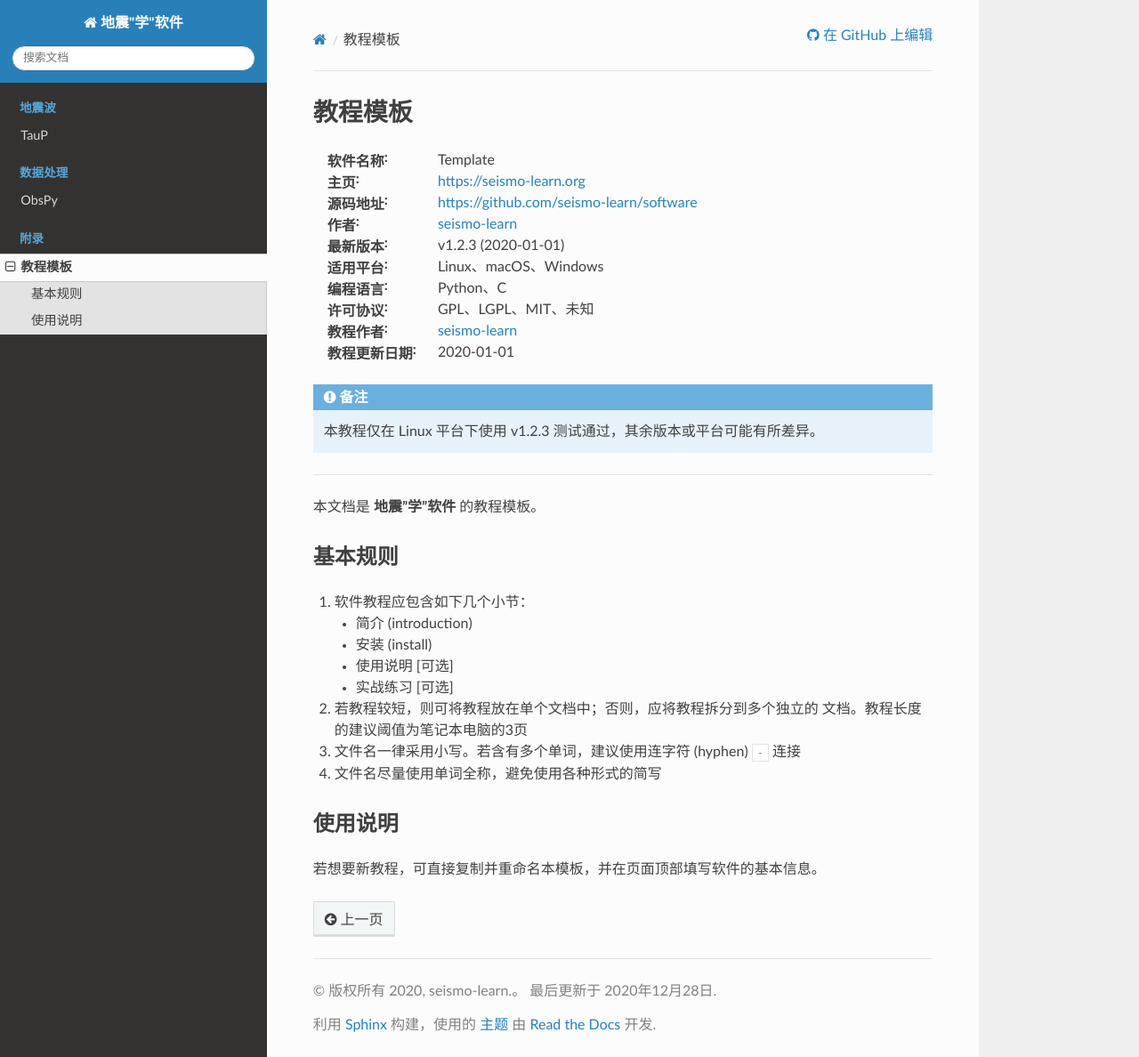
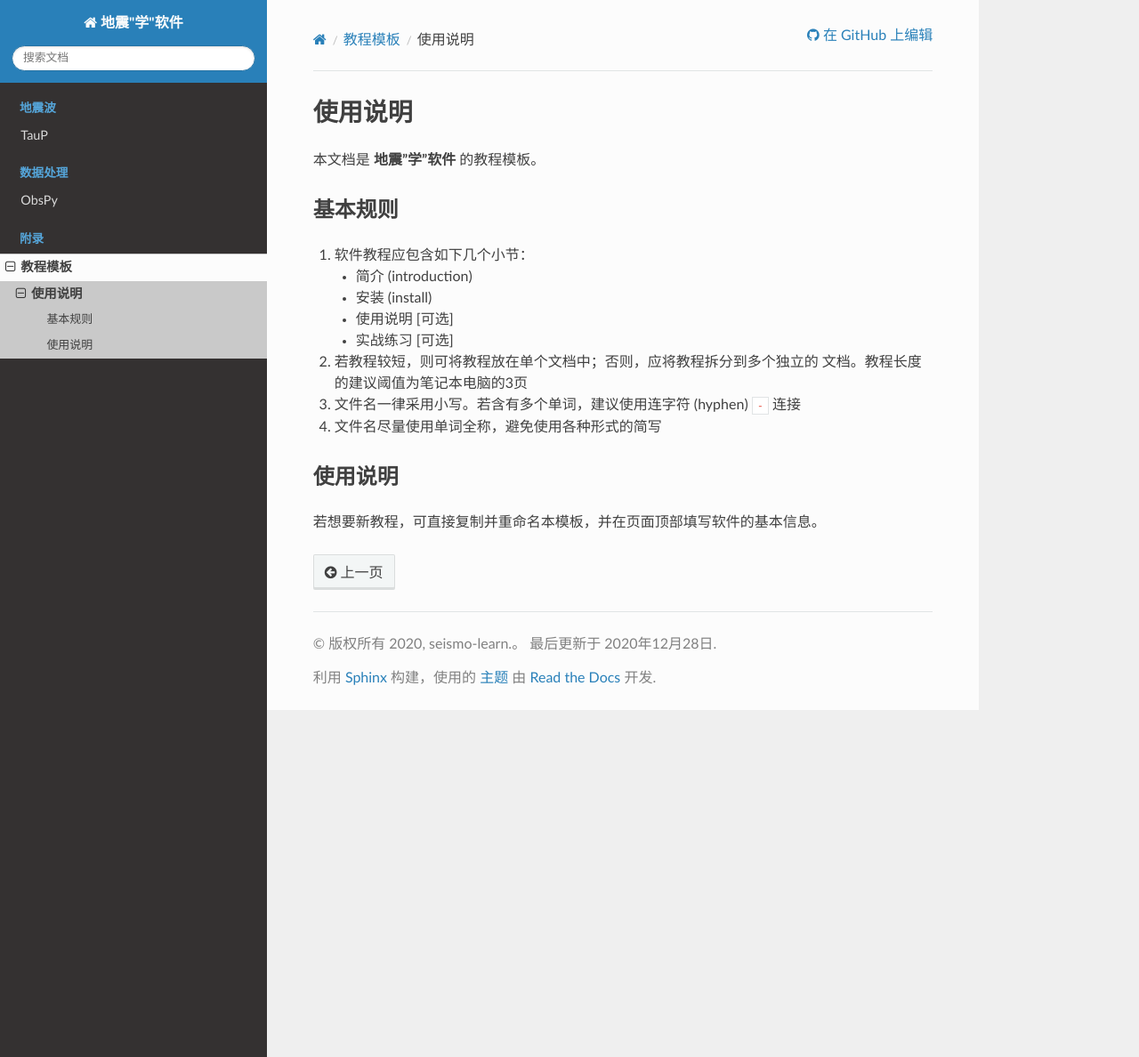
Before and after one commit to seismo-learn/software, a Sphinx documentation site: the page built from source/template/introduction.rst, in a window 1280 px wide and 1188 px high. Shown: the whole window at 89% size. Built offline with Sphinx 7.4.7 and the Read the Docs theme 2.0.0, drawn with Linux system fonts in a browser that asks for light colours.

Commit message:
Split template into separate files

```diff
--- a/source/index.rst
+++ b/source/index.rst
@@ -22,4 +22,4 @@
    :caption: 附录
    :hidden:
 
-   template
+   template/index
--- a/source/template.rst
+++ b/source/template/introduction.rst
@@ -1,23 +1,5 @@
-教程模板
+使用说明
 ========
-
-:软件名称: Template
-:主页: https://seismo-learn.org
-:源码地址: https://github.com/seismo-learn/software
-:作者: `seismo-learn <https://seismo-learn.org>`__
-:最新版本: v1.2.3 (2020-01-01)
-:适用平台: Linux、macOS、Windows
-:编程语言: Python、C
-:许可协议: GPL、LGPL、MIT、未知
-
-:教程作者: `seismo-learn <https://seismo-learn.org>`__
-:教程更新日期: 2020-01-01
-
-.. note::
-
-   本教程仅在 Linux 平台下使用 v1.2.3 测试通过，其余版本或平台可能有所差异。
-
---------------------------------------------------------------------------
 
 本文档是 **地震"学"软件** 的教程模板。
 
```
Also changed, not shown: source/template/index.rst (added, +31 -0 lines).
